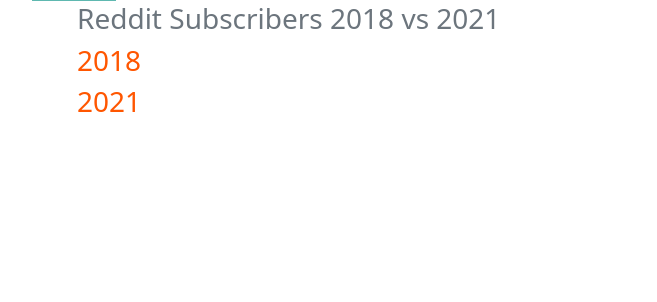
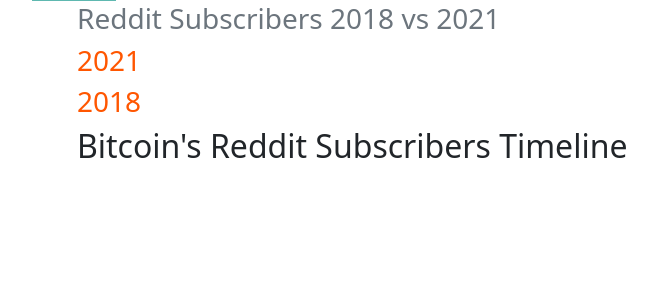
Before and after one commit to DataJohann/cryptocurrencies, a Flask app: page /reddit in a window 1280 px wide. Shown: the part 56-358 px from the top of the page, without its empty margins (5-662 px from the left). Run offline with Flask 2, Linux system fonts and the light colour scheme; data that the repository does not hold is empty; parts of the project's set-up code (start-up, migrations or seed data) failed here and were passed over; some libraries are stand-ins or nearby versions.

Commit message:
added bitcoin chart

```diff
--- a/crypto/app.py
+++ b/crypto/app.py
@@ -138,7 +138,7 @@ def api_home():
 def bitcoin():
 
 
-    price = pd.read_sql_query("select * from btc_community limit 100", con=engine)
+    price = pd.read_sql_query("select * from btc_community", con=engine)
 
 
     price_json = price.to_json(orient='records', double_precision=3, )
--- a/crypto/static/js/bitcoin.js
+++ b/crypto/static/js/bitcoin.js
@@ -15,15 +15,23 @@ d3.json(url_bitcoin).then(function (data){
     x = dates_x.reverse()
     y = reddit_y.reverse()
 
+
+    scatter_plot(x,y)
+
+})
+
+function scatter_plot(x, y){
+
     var trace = {
         x: x,
         y: y,
-        type: 'scatter'
+        type: 'scatter',
+        marker: {color: 'rgb(255,69,0)'}
     };
 
     var data = [trace]
 
-    Plotly.newPlot('reddit-plot2018', data)
+    Plotly.newPlot('token-reddit', data)
 
 
-})
+}
--- a/crypto/static/js/reddit.js
+++ b/crypto/static/js/reddit.js
@@ -73,6 +73,46 @@ function define_color(social_media){
     }
 }
 
+// Get data for scatter plot for reddit subscribers timeline
+
+const url_bitcoin = '/api/data/bitcoin_historical'
+
+
+d3.json(url_bitcoin).then(function (data){
+
+    dates_x = []
+    reddit_y = []
+    for (i=0; i < data.length; i++ ){
+        dates_x.push(data[i].date)
+        reddit_y.push(data[i].reddit_subscribers)
+
+    }
+
+    // Reverse lists
+
+    x = dates_x.reverse()
+    y = reddit_y.reverse()
+
+
+    scatter_plot(x,y)
+
+})
+
+function scatter_plot(x, y){
+
+    var trace = {
+        x: x,
+        y: y,
+        type: 'scatter',
+        marker: {color: 'rgb(255,69,0)'}
+    };
+
+    var data = [trace]
+
+    Plotly.newPlot('token-reddit', data)
+
+
+}
 
 function build_plot(x_values, y_values, social, year){
 
--- a/crypto/templates/reddit.html
+++ b/crypto/templates/reddit.html
@@ -86,13 +86,6 @@
     <div class="container">
         <h3 class="text-muted">Reddit Subscribers 2018 vs 2021</h3>
 
-        <div class="row">
-            <div class="col">
-                <div id="reddit-plot2018"></div>
-                <h3 class="dropdown-item-reddit">2018</h3>
-            </div>
-        </div>
-
 
         <div class="row">
             <div class="col">
@@ -103,12 +96,27 @@
             </div>
         </div>
 
+        <div class="row">
+            <div class="col">
+                <div id="reddit-plot2018"></div>
+                <h3 class="dropdown-item-reddit">2018</h3>
+            </div>
+        </div>
+
+        <div class="row">
+            <div class="col">
+                <h2 class="muted-text">Bitcoin's Reddit Subscribers Timeline</h2>
+                <div id="token-reddit"></div>
+            </div>
+        </div>
     </div>
 
     <!-- Bring in D3 -->
     <script src="https://cdnjs.cloudflare.com/ajax/libs/d3/5.9.7/d3.min.js"></script>
 
     <!-- Connect local js -->
-    <!-- <script src="{{ url_for('static', filename='js/reddit.js') }}"></script> -->
-    <script src="{{ url_for('static', filename='js/bitcoin.js') }}"></script>
+    <script src="{{ url_for('static', filename='js/reddit.js') }}"></script>
+
+    <!-- Script to practice pulling data -->
+    <!-- <script src="{{ url_for('static', filename='js/bitcoin.js') }}"></script> -->
 </body>
```
